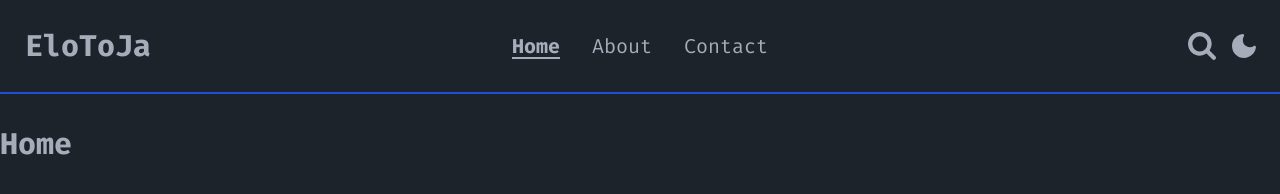
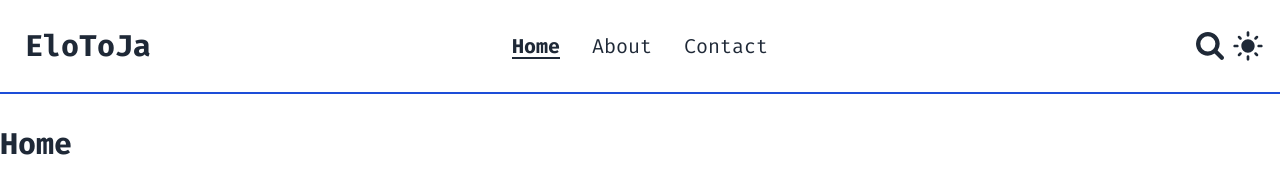
Before and after one commit to EloToJaa/blog, an Astro site: page / in a window 1280 px wide. Built offline with nearby package versions, Linux system fonts and the light colour scheme; Astro itself is replaced by a stand-in of ours.

Commit message:
Move ThemeToggle to Astro component

```diff
--- a/src/components/navbar/Navbar.astro
+++ b/src/components/navbar/Navbar.astro
@@ -1,8 +1,8 @@
 ---
-import ThemeToggle from "./ThemeToggle.svelte";
-import NavbarLinks from "./NavbarLinks.astro";
 import MenuIcon from "../../icons/MenuIcon.astro";
 import SearchIcon from "../../icons/SearchIcon.astro";
+import NavbarLinks from "./NavbarLinks.astro";
+import ThemeToggle from "./ThemeToggle.astro";
 ---
 
 <navbar class="navbar border-b-2 border-blue-700 py-4 mb-8">
@@ -30,16 +30,10 @@ import SearchIcon from "../../icons/SearchIcon.astro";
     />
   </div>
   <div class="navbar-end">
-    <a href="/search">
+    <a href="/search" title="Search">
       <SearchIcon iconClass="h-6 md:h-7 hover:text-blue-700" />
     </a>
-    <ThemeToggle client:load />
+    <!-- <ThemeToggle client:load /> -->
+    <ThemeToggle />
   </div>
 </navbar>
-
-<script is:inline>
-document.documentElement.setAttribute(
-  "data-theme",
-  localStorage.getItem("theme") || "dark"
-);
-</script>
--- /dev/null
+++ b/src/components/navbar/ThemeToggle.astro
@@ -0,0 +1,53 @@
+---
+import DarkIcon from "../../icons/DarkIcon.astro";
+import LightIcon from "../../icons/LightIcon.astro";
+---
+
+<button id="theme-button" class="mx-2">
+  <div id="light" class="hidden">
+    <LightIcon iconClass="h-8" />
+  </div>
+  <div id="dark" class="hidden">
+    <DarkIcon iconClass="h-8" />
+  </div>
+</button>
+
+<script is:inline>
+const THEME = {
+    LIGHT: "light",
+    DARK: "dark",
+};
+
+function toggleIcon(theme) {
+    if (theme === THEME.DARK) {
+        lightIcon.className = "hidden";
+        darkIcon.className = "";
+    } else {
+        lightIcon.className = "";
+        darkIcon.className = "hidden";
+    }
+}
+
+const preferedTheme = window.matchMedia("(prefers-color-scheme: dark)")
+    .matches
+    ? THEME.DARK
+    : THEME.LIGHT;
+let currentTheme =
+    localStorage.getItem("theme") ?? preferedTheme ?? THEME.DARK;
+document.documentElement.setAttribute("data-theme", currentTheme);
+
+const darkIcon = document.getElementById("dark");
+const lightIcon = document.getElementById("light");
+
+toggleIcon(currentTheme);
+
+const themeButton = document.getElementById("theme-button");
+themeButton.addEventListener("click", () => {
+    currentTheme = currentTheme === THEME.DARK ? THEME.LIGHT : THEME.DARK;
+
+    document.documentElement.setAttribute("data-theme", currentTheme);
+    localStorage.setItem("theme", currentTheme);
+
+    toggleIcon(currentTheme);
+});
+</script>
--- a/src/components/navbar/ThemeToggle.svelte
+++ /dev/null
@@ -1,22 +0,0 @@
-<script lang="ts">
-  import DarkIcon from "../../icons/DarkIcon.svelte";
-  import LightIcon from "../../icons/LightIcon.svelte";
-
-  type Theme = "light" | "dark";
-  let theme: Theme = (localStorage.getItem("theme") as Theme) || "dark";
-  const iconClass = "h-7 md:h-8 hover:text-blue-700";
-
-  function toggleTheme() {
-    theme = theme === "light" ? "dark" : "light";
-    document.documentElement.setAttribute("data-theme", theme);
-    localStorage.setItem("theme", theme);
-  }
-</script>
-
-<button on:click={toggleTheme} class="px-3">
-  {#if theme === "light"}
-    <LightIcon {iconClass} />
-  {:else}
-    <DarkIcon {iconClass} />
-  {/if}
-</button>
--- a/src/icons/DarkIcon.svelte
+++ b/src/icons/DarkIcon.astro
@@ -1,10 +1,13 @@
-<script lang="ts">
-  export let iconClass = "";
-</script>
+---
+type Props = {
+  iconClass?: string;
+};
+const { iconClass = "" } = Astro.props;
+---
 
 <svg xmlns="http://www.w3.org/2000/svg" class={iconClass} viewBox="0 0 24 24"
   ><path
     fill="currentColor"
     d="M11.01 3.05C6.51 3.54 3 7.36 3 12a9 9 0 0 0 9 9c4.63 0 8.45-3.5 8.95-8c.09-.79-.78-1.42-1.54-.95A5.403 5.403 0 0 1 11.1 7.5c0-1.06.31-2.06.84-2.89c.45-.67-.04-1.63-.93-1.56z"
-  /></svg
+  ></path></svg
 >
--- a/src/icons/LightIcon.svelte
+++ b/src/icons/LightIcon.astro
@@ -1,10 +1,13 @@
-<script lang="ts">
-  export let iconClass = "";
-</script>
+---
+type Props = {
+  iconClass?: string;
+};
+const { iconClass = "" } = Astro.props;
+---
 
 <svg xmlns="http://www.w3.org/2000/svg" class={iconClass} viewBox="0 0 24 24"
   ><path
     fill="currentColor"
     d="M12 7c-2.76 0-5 2.24-5 5s2.24 5 5 5s5-2.24 5-5s-2.24-5-5-5zM2 13h2c.55 0 1-.45 1-1s-.45-1-1-1H2c-.55 0-1 .45-1 1s.45 1 1 1zm18 0h2c.55 0 1-.45 1-1s-.45-1-1-1h-2c-.55 0-1 .45-1 1s.45 1 1 1zM11 2v2c0 .55.45 1 1 1s1-.45 1-1V2c0-.55-.45-1-1-1s-1 .45-1 1zm0 18v2c0 .55.45 1 1 1s1-.45 1-1v-2c0-.55-.45-1-1-1s-1 .45-1 1zM5.99 4.58a.996.996 0 0 0-1.41 0a.996.996 0 0 0 0 1.41l1.06 1.06c.39.39 1.03.39 1.41 0s.39-1.03 0-1.41L5.99 4.58zm12.37 12.37a.996.996 0 0 0-1.41 0a.996.996 0 0 0 0 1.41l1.06 1.06c.39.39 1.03.39 1.41 0a.996.996 0 0 0 0-1.41l-1.06-1.06zm1.06-10.96a.996.996 0 0 0 0-1.41a.996.996 0 0 0-1.41 0l-1.06 1.06c-.39.39-.39 1.03 0 1.41s1.03.39 1.41 0l1.06-1.06zM7.05 18.36a.996.996 0 0 0 0-1.41a.996.996 0 0 0-1.41 0l-1.06 1.06c-.39.39-.39 1.03 0 1.41s1.03.39 1.41 0l1.06-1.06z"
-  /></svg
+  ></path></svg
 >
```
